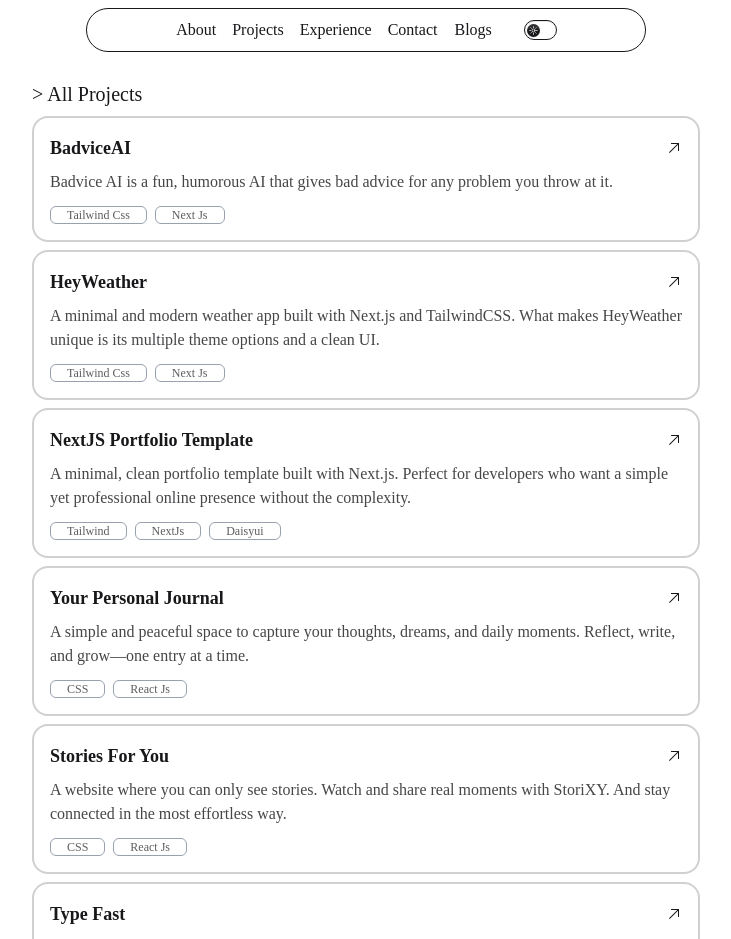
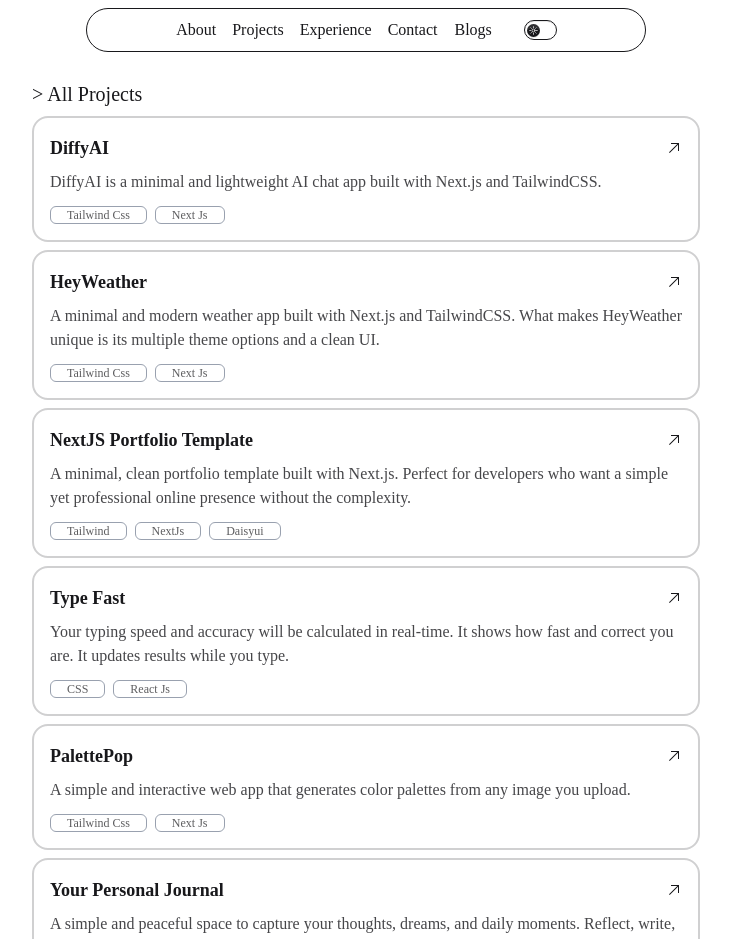
Before and after one commit to sachinbhujel/sachinbhujel.github.io, a Next.js app: page /projects in a window 1280 px wide. Shown: the top 939 px of the page, without its empty margins (274-1005 px from the left). Built offline with nearby package versions, Linux system fonts and the light colour scheme; a web font is replaced by a local one.

Commit message:
Added 2 more projects

```diff
--- a/src/data/data.js
+++ b/src/data/data.js
@@ -36,11 +36,11 @@ export const socials = {
 export const projects = {
     pinProjects: [
         {
-            title: "BadviceAI",
+            title: "DiffyAI",
             description:
-                "Badvice AI is a fun, humorous AI that gives bad advice for any problem you throw at it.",
+                "DiffyAI is a minimal and lightweight AI chat app built with Next.js and TailwindCSS.",
             tags: ["Tailwind Css", "Next Js"],
-            link: "https://badvice.vercel.app",
+            link: "https://diffyai.vercel.app",
         },
         {
             title: "HeyWeather",
@@ -59,6 +59,20 @@ export const projects = {
     ],
     otherProjects: [
         {
+            title: "Type Fast",
+            description:
+                "Your typing speed and accuracy will be calculated in real-time. It shows how fast and correct you are. It updates results while you type.",
+            tags: ["CSS", "React Js"],
+            link: "https://maketypefast.netlify.app",
+        },
+        {
+            title: "PalettePop",
+            description:
+                "A simple and interactive web app that generates color palettes from any image you upload.",
+            tags: ["Tailwind Css", "Next Js"],
+            link: "https://palettepop.vercel.app",
+        },
+        {
             title: "Your Personal Journal",
             description:
                 "A simple and peaceful space to capture your thoughts, dreams, and daily moments. Reflect, write, and grow—one entry at a time.",
@@ -66,18 +80,18 @@ export const projects = {
             link: "https://reflectly.pages.dev",
         },
         {
+            title: "BadviceAI",
+            description:
+                "Badvice AI is a fun, humorous AI that gives bad advice for any problem you throw at it.",
+            tags: ["Tailwind Css", "Next Js"],
+            link: "https://badvice.vercel.app",
+        },
+        {
             title: "Stories For You",
             description:
                 "A website where you can only see stories. Watch and share real moments with StoriXY. And stay connected in the most effortless way.",
             tags: ["CSS", "React Js"],
             link: "https://storixy.netlify.app",
-        },
-        {
-            title: "Type Fast",
-            description:
-                "Your typing speed and accuracy will be calculated in real-time. It shows how fast and correct you are. It updates results while you type.",
-            tags: ["CSS", "React Js"],
-            link: "https://maketypefast.netlify.app",
         },
     ],
 };
@@ -101,6 +115,12 @@ export const experience = [
             "I am currently learning Tailwind CSS. This journey has helped me improve my problem-solving skills and learn new technologies.",
         date: "20/07/2025",
     },
+    {
+        title: "Building projects with Next.js",
+        description:
+            "I have also been learning intermediate Next.js and completed projects with it.",
+        date: "24/07/2025",
+    },
 ];
 
 export const blogs = [];
```
